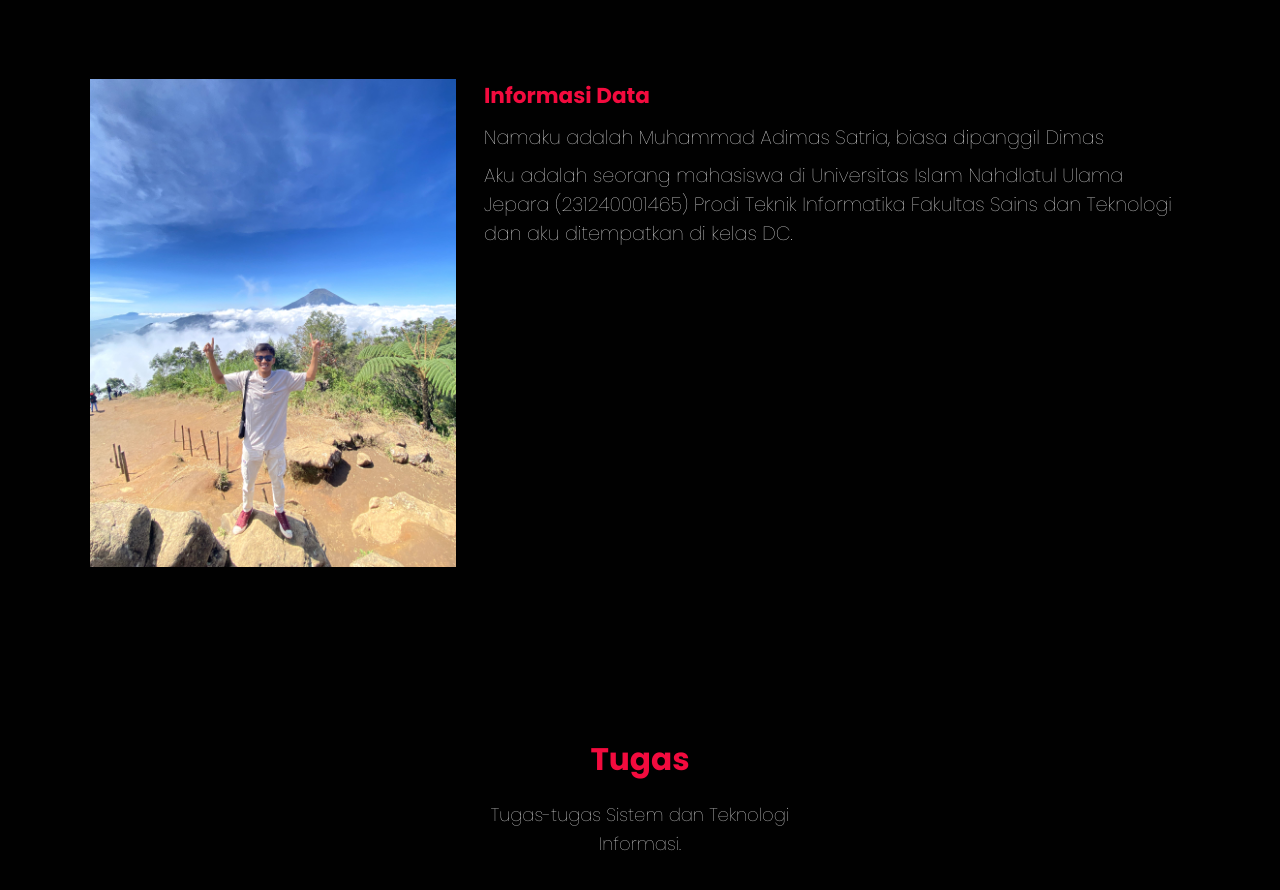
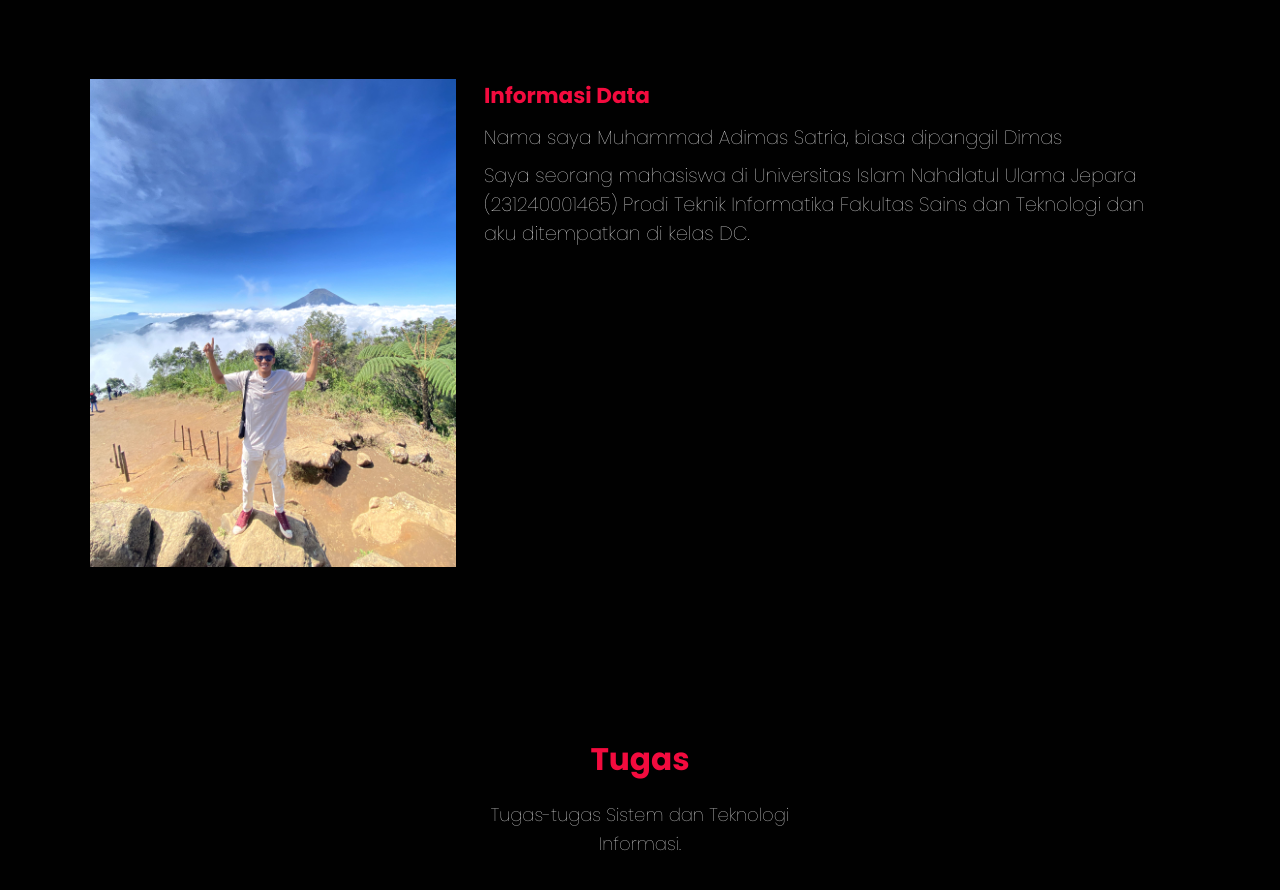
Before and after one commit to adimas9/Adimas-Satria, a plain HTML site: page index.html in a window 1280 px wide. Shown: the part 960-1850 px from the top of the page. Drawn offline with nearby package versions, Linux system fonts and the light colour scheme.

Commit message:
index.html

```diff
--- a/index.html
+++ b/index.html
@@ -57,8 +57,8 @@
       </div>
       <div class="content">
         <h3>Informasi Data</h3>
-        <p>Namaku adalah Muhammad Adimas Satria, biasa dipanggil Dimas</p>
-        <p>Aku adalah seorang mahasiswa di Universitas Islam Nahdlatul Ulama Jepara (231240001465) Prodi Teknik Informatika Fakultas Sains dan Teknologi dan aku ditempatkan di kelas DC.</p>
+        <p>Nama saya Muhammad Adimas Satria, biasa dipanggil Dimas</p>
+        <p>Saya seorang mahasiswa di Universitas Islam Nahdlatul Ulama Jepara (231240001465) Prodi Teknik Informatika Fakultas Sains dan Teknologi dan aku ditempatkan di kelas DC.</p>
       </div>
     </div>
   </section>
```
